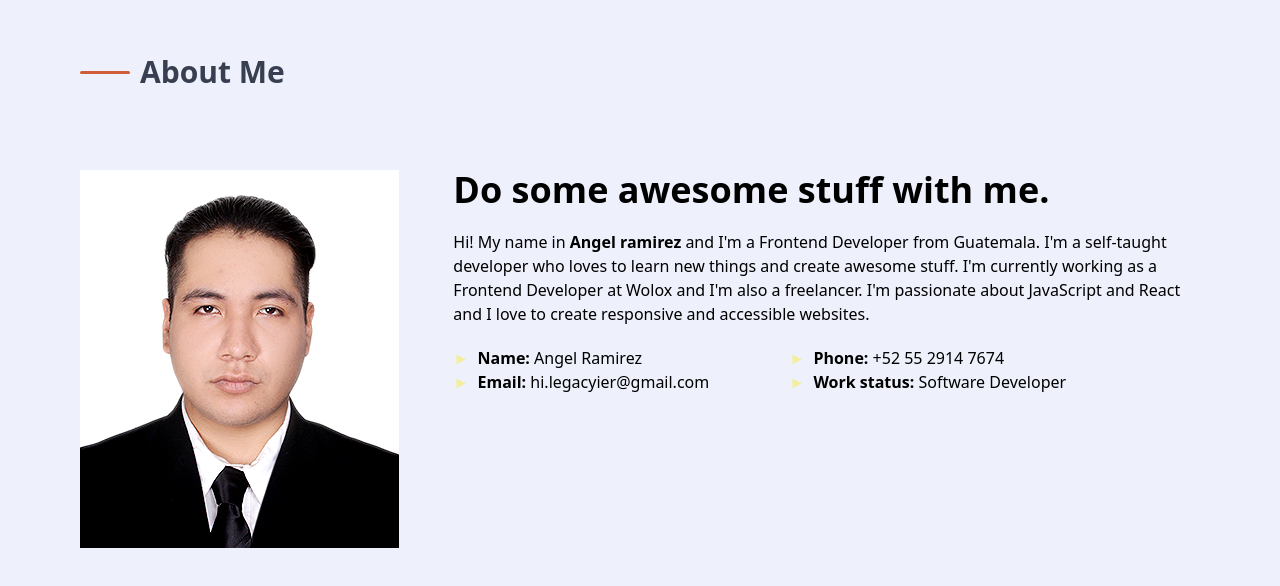
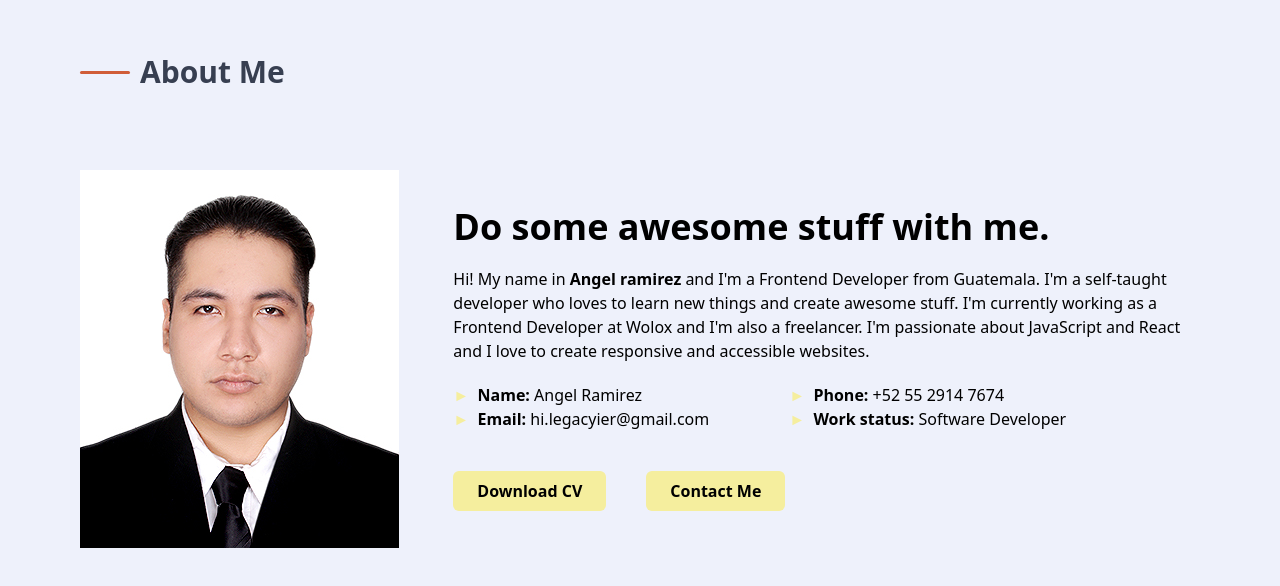
Before and after one commit to ImJars/ViteSpline, a React (Vite) app in the folder ViteSpline/: page / in a window 1280 px wide. Shown: the part 826-1412 px from the top of the page. Built offline with nearby package versions, Linux system fonts and the light colour scheme.

Commit message:
Update about.jsx

```diff
--- a/ViteSpline/src/about.jsx
+++ b/ViteSpline/src/about.jsx
@@ -25,7 +25,7 @@ function About() {
                             <img src={ Img } alt="" />
                         </div>
                         <div
-                            className='w-2/3 h-full flex flex-col justify-center'
+                            className='w-2/3 h-full grid my-auto justify-center content-center'
                         >
                             <h1
                                 className='text-4xl font-bold'
@@ -66,6 +66,24 @@ function About() {
                                     />
                                 </div>
                             </div>
+                            <div
+                                className='flex mt-10 space-x-10'
+                            >
+                                <a href="#">
+                                    <button
+                                        className='bg-color_yellow px-6 py-2 rounded-md  font-bold'
+                                    >
+                                        Download CV
+                                    </button>
+                                </a>
+                                <a href="#">
+                                    <button
+                                        className='bg-color_yellow px-6 py-2 rounded-md  font-bold'
+                                    >
+                                        Contact Me
+                                    </button>
+                                </a>
+                            </div>
                         </div>
                     </div>
                 </div>
```
